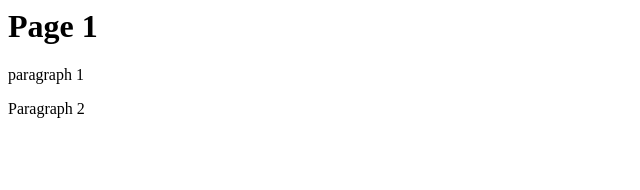
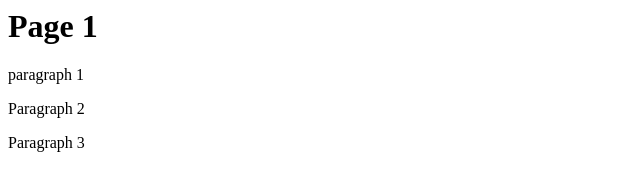
Before and after one commit to mfnjairah/bludd, a plain HTML site: page index.html in a window 1280 px wide. Shown: the full height of the page, 0-640 px from the left. Drawn offline with Linux system fonts and the light colour scheme.

Commit message:
Paragraph 3

```diff
--- a/index.html
+++ b/index.html
@@ -1,3 +1,4 @@
 <h1>Page 1</h1>
 <p>paragraph 1</p>
 <p>Paragraph 2</p>
+<p>Paragraph 3</p>
```
